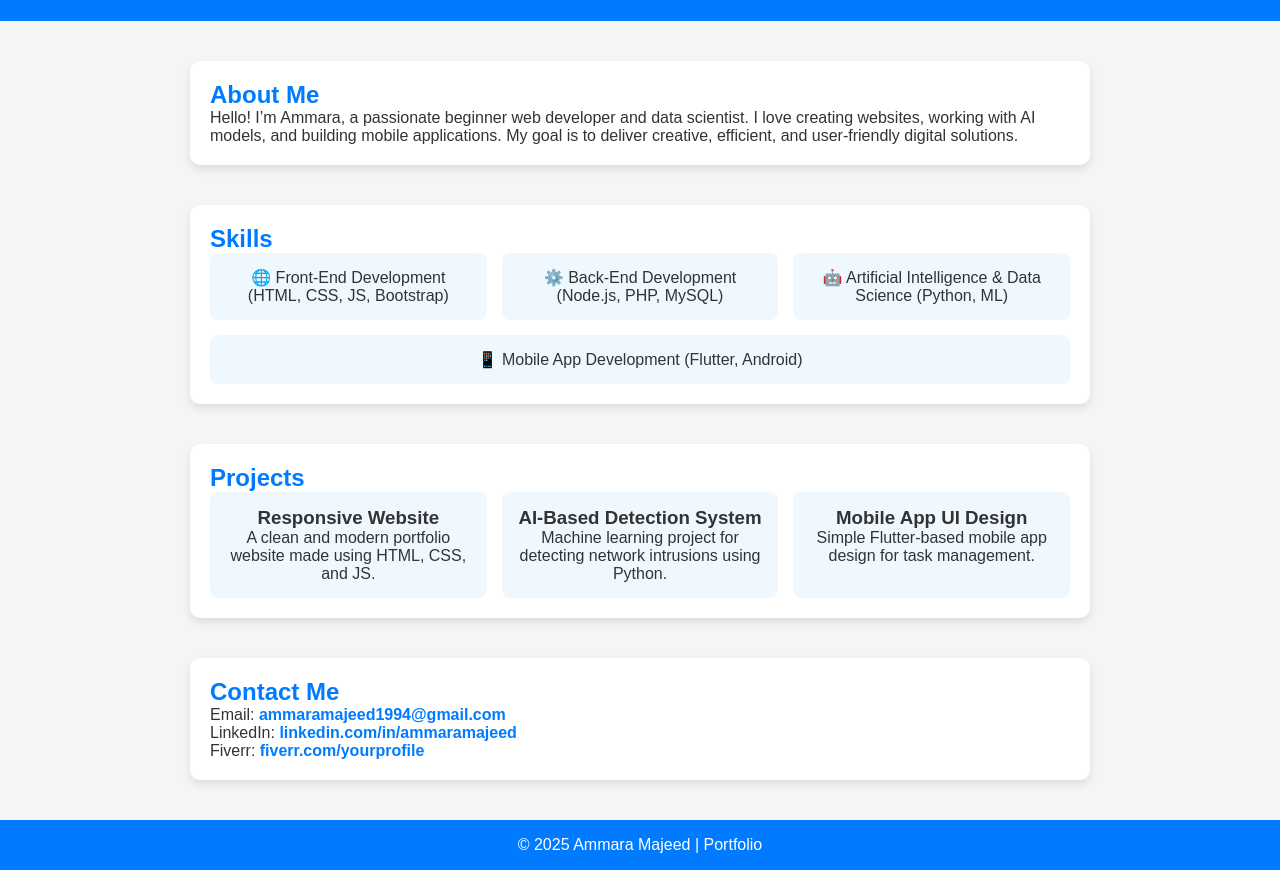
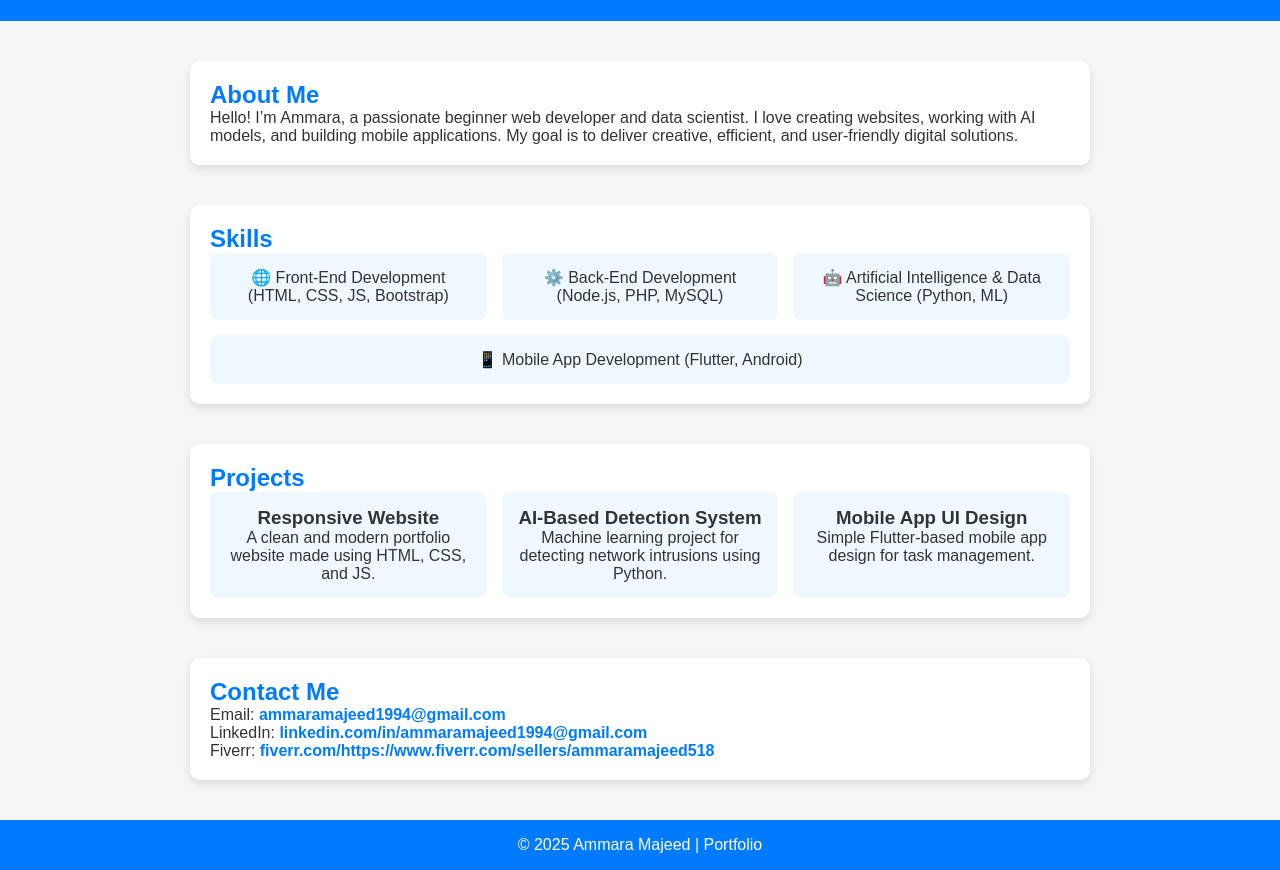
Before and after one commit to ammaramajeed1994/Portfolio1, a plain HTML site: page index.html in a window 1280 px wide. Shown: the part 82-952 px from the top of the page. Drawn offline with Linux system fonts and the light colour scheme.

Commit message:
Add files via upload

```diff
--- a/index.html
+++ b/index.html
@@ -101,8 +101,8 @@
   <section>
     <h2>Contact Me</h2>
     <p>Email: <a href="mailto:ammaramajeeda994@gmail.com">ammaramajeed1994@gmail.com</a></p>
-    <p>LinkedIn: <a href="#">linkedin.com/in/ammaramajeed</a></p>
-    <p>Fiverr: <a href="#">fiverr.com/yourprofile</a></p>
+    <p>LinkedIn: <a href="#">linkedin.com/in/ammaramajeed1994@gmail.com</a></p>
+    <p>Fiverr: <a href="#">fiverr.com/https://www.fiverr.com/sellers/ammaramajeed518</a></p>
   </section>
 
   <footer>
```
